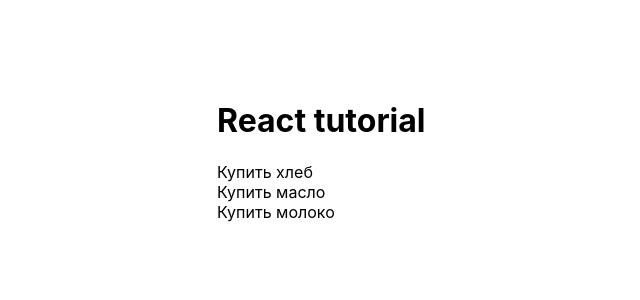
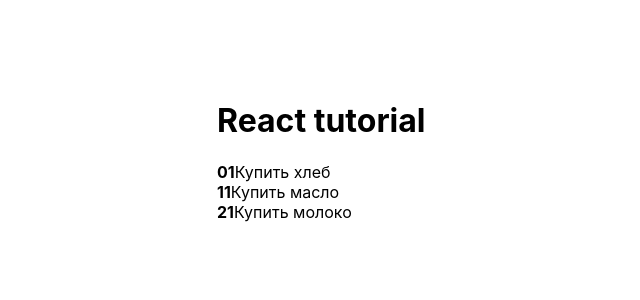
Before and after one commit to BaurMus/ReactJs2020, a React (Create React App) app: page / in a window 1280 px wide. Shown: the top 300 px of the page, without its empty margins (123-763 px from the left). Built offline with nearby package versions, Linux system fonts and the light colour scheme.

Commit message:
create Todoitem append prop-types validatiion

```diff
--- a/package.json
+++ b/package.json
@@ -6,6 +6,7 @@
     "@testing-library/jest-dom": "^5.16.5",
     "@testing-library/react": "^13.4.0",
     "@testing-library/user-event": "^13.5.0",
+    "prop-types": "^15.8.1",
     "react": "^18.2.0",
     "react-dom": "^18.2.0",
     "react-scripts": "5.0.1",
--- a/src/App.js
+++ b/src/App.js
@@ -1,5 +1,5 @@
 import React from 'react';
-import Todolist from './Todo/TodoList';
+import TodoList from './Todo/TodoList';
 
 function App() {
   const todos = [
@@ -12,7 +12,7 @@ function App() {
     <div className='wrapper'>
       <h1>React tutorial</h1>
 
-      <Todolist todos={todos}/>
+      <TodoList todos={todos}/>
     </div>
   );
 }
--- a/src/Todo/TodoItem.js
+++ b/src/Todo/TodoItem.js
@@ -1,7 +1,18 @@
 import React from 'react';
+import PropTypes from 'prop-types'
 
-export default function TodoItem({todo}) {
+function TodoItem({todo, index}) {
   return (
-    <li>{todo.title}</li>
+    <li>
+      <strong>{index + 1}</strong>
+      {todo.title}
+    </li>
   )
 }
+
+TodoItem.propTypes = {
+  todo: PropTypes.object.isRequired,
+  index: PropTypes.number
+};
+
+export default TodoItem
--- a/src/Todo/TodoList.js
+++ b/src/Todo/TodoList.js
@@ -1,4 +1,5 @@
 import React from 'react';
+import PropTypes from 'prop-types';
 import TodoItem from './TodoItem';
 
 const styles = {
@@ -9,12 +10,18 @@ const styles = {
   }
 };
 
-export default function Todolist(props) {
+function TodoList(props) {
   return (
     <ul style={styles.ul}>
-      { props.todos.map(todo => {
-          return <TodoItem todo={todo} key={todo.id} />
+      { props.todos.map((todo, index) => {
+          return <TodoItem todo={todo} key={todo.id} index={index.toString()} />
       }) }
     </ul>
   )
 }
+
+TodoList.propTypes = {
+  todos: PropTypes.arrayOf(PropTypes.object).isRequired
+}
+
+export default TodoList;
```
Also changed, not shown: 1 other file (tests, documents, lock files or other folders).
